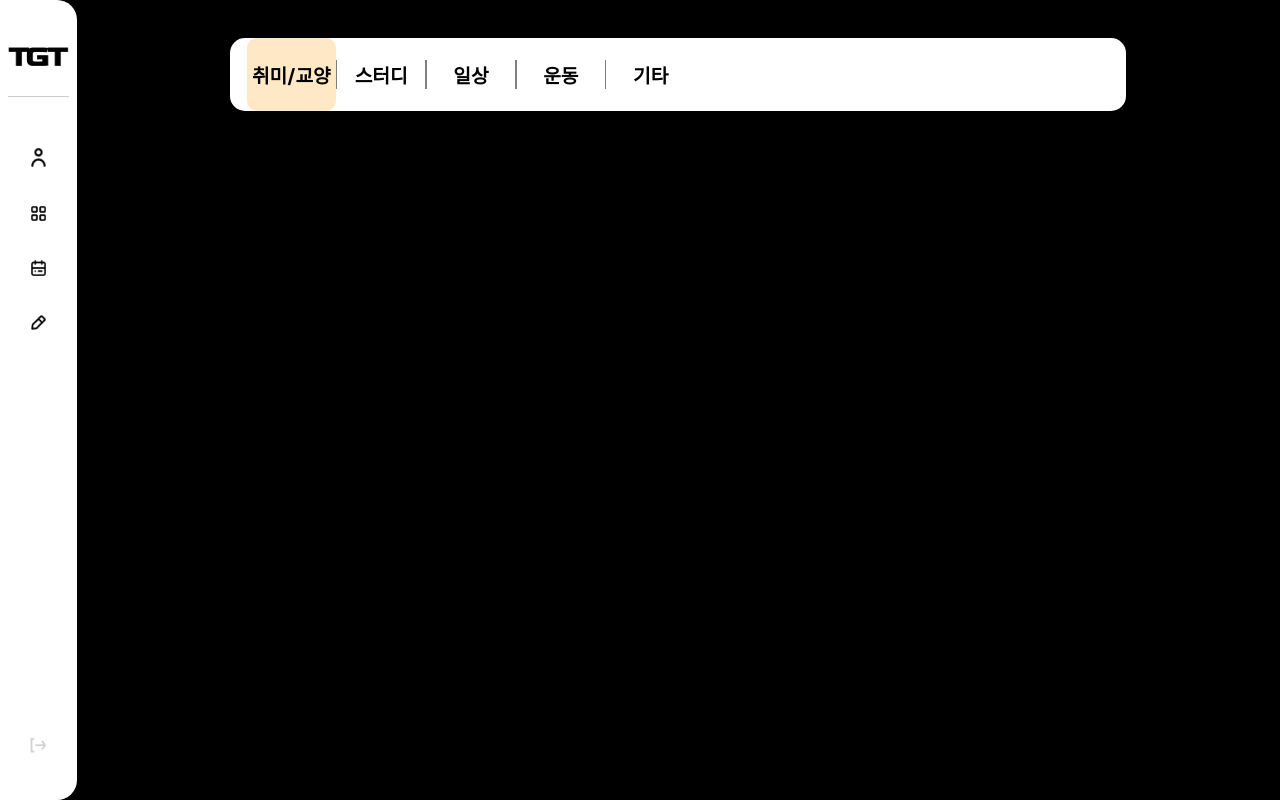
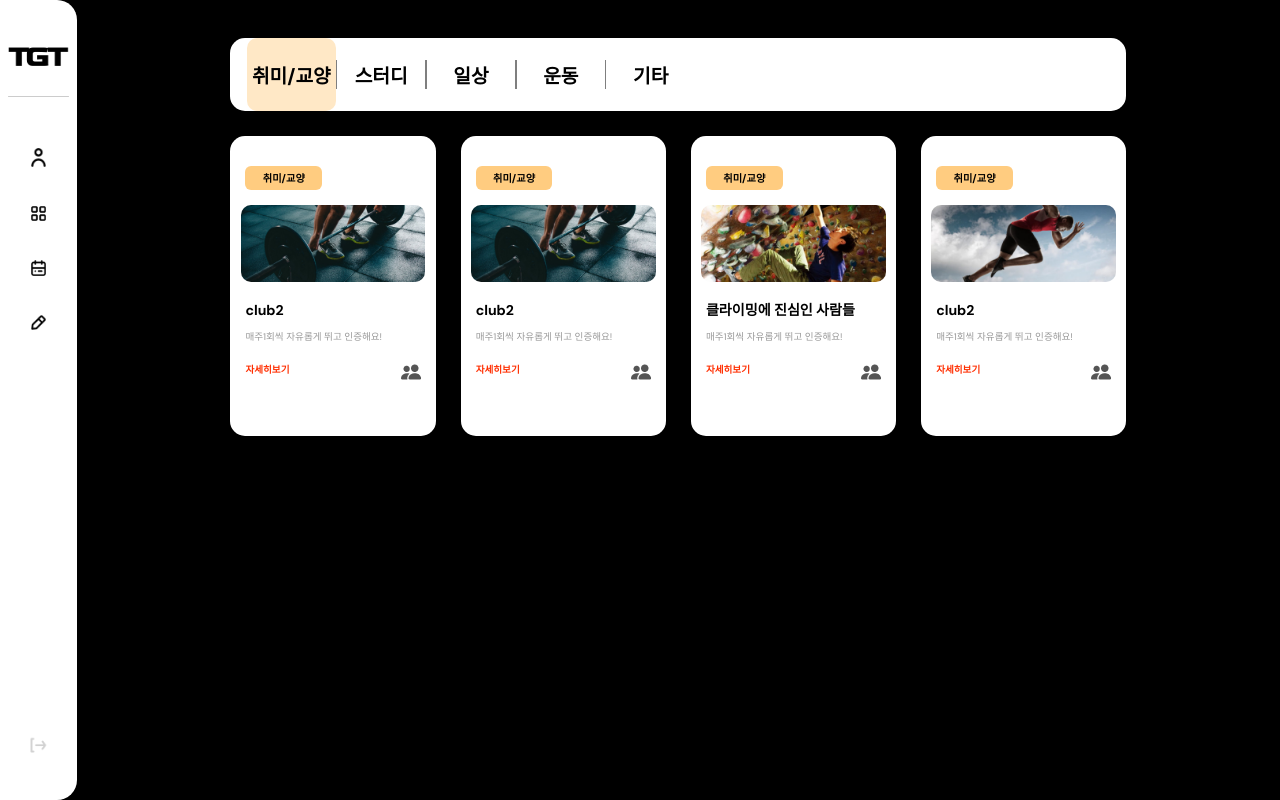
Before and after one commit to assayw119/TGT_front, a React (Create React App) app in the folder frontend/: page /Post_list in a window 1280 px wide. Built offline with nearby package versions, Linux system fonts and the light colour scheme.

Commit message:
[FIX] 백에 맞춰서 변수명 변경 (intro -> introduce)

```diff
--- a/frontend/src/routes/Post_list_page.js
+++ b/frontend/src/routes/Post_list_page.js
@@ -102,7 +102,7 @@ function Post_list_page() {
                             updated_at={club.updated_at}
                             post={club.post}
                             user={club.user}
-                            intro={club.intro}
+                            intro={club.introduce}
                         />
                     ))}
             </div>
@@ -116,7 +116,7 @@ const club_list = [
     {
         id: 1,
         name: "헬린이들",
-        intro: "매주1회씩 자유롭게 뛰고 인증해요!",
+        introduce: "매주1회씩 자유롭게 뛰고 인증해요!",
         content: "content1",
         category: "운동",
         date: "2022-10-09",
@@ -129,7 +129,7 @@ const club_list = [
     {
         id: 2,
         name: "클라이밍에 진심인 사람들",
-        intro: "매주1회씩 자유롭게 뛰고 인증해요!",
+        introduce: "매주1회씩 자유롭게 뛰고 인증해요!",
         content: "매주 1회씩 ",
         category: "운동",
         date: "2022-10-30",
@@ -142,7 +142,7 @@ const club_list = [
     {
         id: 3,
         name: "마라마라톤",
-        intro: "매주1회씩 자유롭게 뛰고 인증해요!",
+        introduce: "매주1회씩 자유롭게 뛰고 인증해요!",
         content: "content2",
         category: "운동",
         date: "2022-10-30",
@@ -155,7 +155,7 @@ const club_list = [
     {
         id: 4,
         name: "런닝맨 앤 우먼",
-        intro: "매주1회씩 자유롭게 뛰고 인증해요!",
+        introduce: "매주1회씩 자유롭게 뛰고 인증해요!",
         content: "content2",
         category: "운동",
         date: "2022-10-30",
@@ -168,7 +168,7 @@ const club_list = [
     {
         id: 5,
         name: "아코 필라테스",
-        intro: "매주1회씩 자유롭게 뛰고 인증해요!",
+        introduce: "매주1회씩 자유롭게 뛰고 인증해요!",
         content: "content2",
         category: "운동",
         date: "2022-10-30",
@@ -182,7 +182,7 @@ const club_list = [
         id: 6,
         name: "이번 겨울엔 바프",
         content: "content2",
-        intro: "매주1회씩 자유롭게 뛰고 인증해요!",
+        introduce: "매주1회씩 자유롭게 뛰고 인증해요!",
         category: "운동",
         date: "2022-10-30",
         howto: "howto2",
@@ -195,7 +195,7 @@ const club_list = [
         id: 7,
         name: "한강, 같이 뛰어요!",
         content: "content2",
-        intro: "매주1회씩 자유롭게 뛰고 인증해요!",
+        introduce: "매주1회씩 자유롭게 뛰고 인증해요!",
         category: "운동",
         date: "2022-10-30",
         howto: "howto2",
@@ -207,7 +207,7 @@ const club_list = [
     {
         id: 8,
         name: "헬린이~",
-        intro: "매주1회씩 자유롭게 뛰고 인증해요!",
+        introduce: "매주1회씩 자유롭게 뛰고 인증해요!",
         content: "content2",
         category: "운동",
         date: "2022-10-30",
@@ -217,88 +217,95 @@ const club_list = [
         post: "images/temp/image-1.png",
         user: [],
     },
-    // {
-    //     id: 9,
-    //     name: "club2",
-    //     content: "content2",
-    //     category: "취미/교양",
-    //     date: "2022-10-30",
-    //     howto: "howto2",
-    //     created_at: "2022-10-10T13:43:50.059892",
-    //     updated_at: "2022-10-10T13:43:50.059910",
-    //     post: "images/temp/image-1.png",
-    //     user: [],
-    // },
-    // {
-    //     id: 10,
-    //     name: "club2",
-    //     content: "content2",
-    //     category: "취미/교양",
-    //     date: "2022-10-30",
-    //     howto: "howto2",
-    //     created_at: "2022-10-10T13:43:50.059892",
-    //     updated_at: "2022-10-10T13:43:50.059910",
-    //     post: "images/temp/image-1.png",
-    //     user: [],
-    // },
-    // {
-    //     id: 11,
-    //     name: "club1",
-    //     content: "content1",
-    //     category: "스터디",
-    //     date: "2022-10-09",
-    //     howto: "howto1",
-    //     created_at: "2022-10-10T13:34:14.490223",
-    //     updated_at: "2022-10-10T13:34:14.494450",
-    //     post: "images/temp/image-1.png",
-    //     user: [],
-    // },
-    // {
-    //     id: 12,
-    //     name: "클라이밍에 진심인 사람들",
-    //     content: "매주 1회씩 ",
-    //     category: "취미/교양",
-    //     date: "2022-10-30",
-    //     howto: "howto2",
-    //     created_at: "2022-10-10T13:43:50.059892",
-    //     updated_at: "2022-10-10T13:43:50.059910",
-    //     post: "images/temp/image-2.png",
-    //     user: [],
-    // },
-    // {
-    //     id: 13,
-    //     name: "club2",
-    //     content: "content2",
-    //     category: "운동",
-    //     date: "2022-10-30",
-    //     howto: "howto2",
-    //     created_at: "2022-10-10T13:43:50.059892",
-    //     updated_at: "2022-10-10T13:43:50.059910",
-    //     post: "images/temp/image-3.png",
-    //     user: [],
-    // },
-    // {
-    //     id: 14,
-    //     name: "club2",
-    //     content: "content2",
-    //     category: "기타",
-    //     date: "2022-10-30",
-    //     howto: "howto2",
-    //     created_at: "2022-10-10T13:43:50.059892",
-    //     updated_at: "2022-10-10T13:43:50.059910",
-    //     post: "images/temp/image-4.png",
-    //     user: [],
-    // },
-    // {
-    //     id: 15,
-    //     name: "club2",
-    //     content: "content2",
-    //     category: "일상",
-    //     date: "2022-10-30",
-    //     howto: "howto2",
-    //     created_at: "2022-10-10T13:43:50.059892",
-    //     updated_at: "2022-10-10T13:43:50.059910",
-    //     post: "images/temp/image-5.png",
-    //     user: [],
-    // },
+    {
+        id: 9,
+        name: "club2",
+        introduce: "매주1회씩 자유롭게 뛰고 인증해요!",
+        content: "content2",
+        category: "취미/교양",
+        date: "2022-10-30",
+        howto: "howto2",
+        created_at: "2022-10-10T13:43:50.059892",
+        updated_at: "2022-10-10T13:43:50.059910",
+        post: "images/temp/image-1.png",
+        user: [],
+    },
+    {
+        id: 10,
+        name: "club2",
+        introduce: "매주1회씩 자유롭게 뛰고 인증해요!",
+        content: "content2",
+        category: "취미/교양",
+        date: "2022-10-30",
+        howto: "howto2",
+        created_at: "2022-10-10T13:43:50.059892",
+        updated_at: "2022-10-10T13:43:50.059910",
+        post: "images/temp/image-1.png",
+        user: [],
+    },
+    {
+        id: 11,
+        name: "club1",
+        introduce: "매주1회씩 자유롭게 뛰고 인증해요!",
+        content: "content1",
+        category: "스터디",
+        date: "2022-10-09",
+        howto: "howto1",
+        created_at: "2022-10-10T13:34:14.490223",
+        updated_at: "2022-10-10T13:34:14.494450",
+        post: "images/temp/image-1.png",
+        user: [],
+    },
+    {
+        id: 12,
+        name: "클라이밍에 진심인 사람들",
+        introduce: "매주1회씩 자유롭게 뛰고 인증해요!",
+        content: "매주 1회씩 ",
+        category: "취미/교양",
+        date: "2022-10-30",
+        howto: "howto2",
+        created_at: "2022-10-10T13:43:50.059892",
+        updated_at: "2022-10-10T13:43:50.059910",
+        post: "images/temp/image-2.png",
+        user: [],
+    },
+    {
+        id: 13,
+        name: "club2",
+        introduce: "매주1회씩 자유롭게 뛰고 인증해요!",
+        content: "content2",
+        category: "취미/교양",
+        date: "2022-10-30",
+        howto: "howto2",
+        created_at: "2022-10-10T13:43:50.059892",
+        updated_at: "2022-10-10T13:43:50.059910",
+        post: "images/temp/image-3.png",
+        user: [],
+    },
+    {
+        id: 14,
+        name: "club2",
+        introduce: "매주1회씩 자유롭게 뛰고 인증해요!",
+        content: "content2",
+        category: "기타",
+        date: "2022-10-30",
+        howto: "howto2",
+        created_at: "2022-10-10T13:43:50.059892",
+        updated_at: "2022-10-10T13:43:50.059910",
+        post: "images/temp/image-4.png",
+        user: [],
+    },
+    {
+        id: 15,
+        name: "club2",
+        introduce: "매주1회씩 자유롭게 뛰고 인증해요!",
+        content: "content2",
+        category: "일상",
+        date: "2022-10-30",
+        howto: "howto2",
+        created_at: "2022-10-10T13:43:50.059892",
+        updated_at: "2022-10-10T13:43:50.059910",
+        post: "images/temp/image-5.png",
+        user: [],
+    },
 ];
--- a/frontend/src/static/css/post_list.module.css
+++ b/frontend/src/static/css/post_list.module.css
@@ -59,8 +59,9 @@ hr {
 }
 
 .club_title {
-    font-size: 1.3vw;
     font-weight: 700;
+    font-size: 1.1vw;
+    line-height: 26px;
 }
 .club_intro {
     color: #000000;
```
